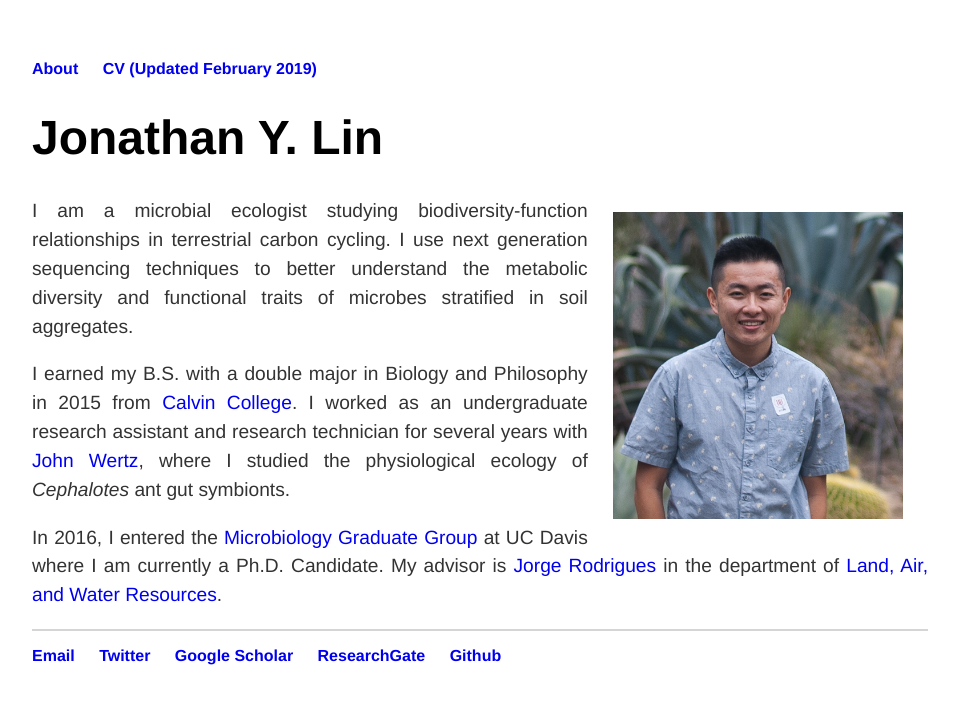
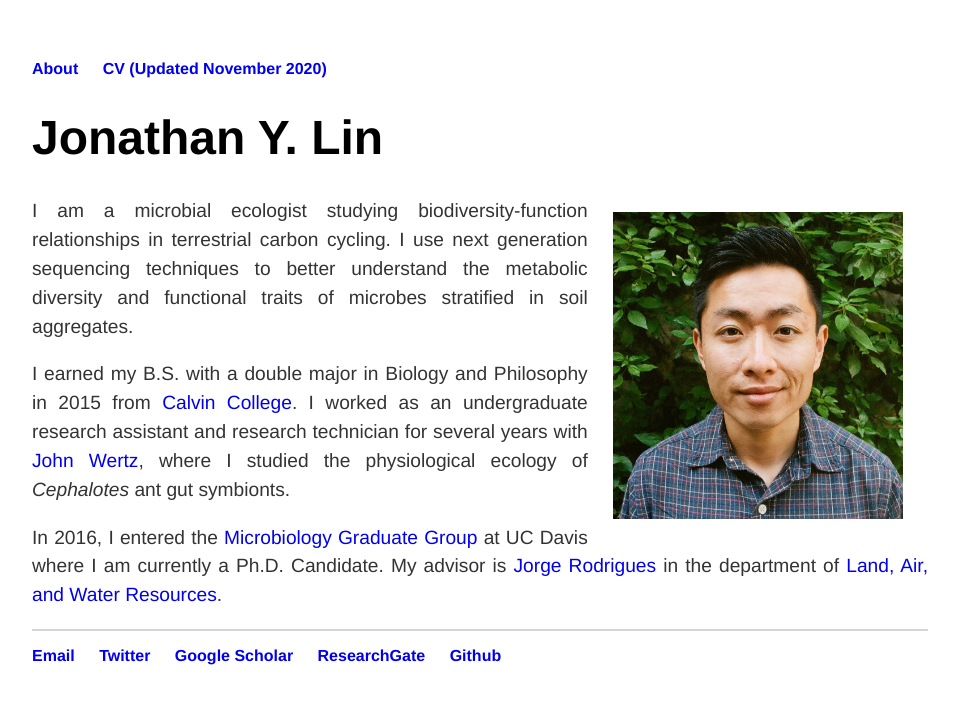
Before and after one commit to jonathanylin/jonathanylin.github.io, a plain HTML site: page index.html in a window 1280 px wide. Shown: the whole page, without its empty margins (160-1119 px from the left). Drawn offline with Linux system fonts and the light colour scheme.

Commit message:
Update index.html

```diff
--- a/index.html
+++ b/index.html
@@ -9,13 +9,13 @@
 		<nav>
     		<ul>
         		<li><a href="/">About</a></li>
-			<li><a href="https://jonathanylin.github.io/LinJYCV2019.pdf">CV (Updated February 2019)</a></li>
+			<li><a href="https://jonathanylin.github.io/LinJY_CV_2020.pdf">CV (Updated November 2020)</a></li>
     		</ul>
 		</nav>
 		<div class="container">
     		<div class="blurb">
         		<h1>Jonathan Y. Lin</h1>
-			<img src="/GithubPhoto.jpg" alt="profile picture" width = "290.285" height = "306.857" ALIGN = "right" HSPACE = "25" VSPACE = "15" />
+			<img src="/GithubPhoto2.jpg" alt="profile picture" width = "290.285" height = "306.857" ALIGN = "right" HSPACE = "25" VSPACE = "15" />
 
 			<p> I am a microbial ecologist studying biodiversity-function relationships in terrestrial carbon cycling. I use next generation
 			sequencing techniques to better understand the metabolic diversity and functional traits of microbes stratified in soil aggregates.</p>
```
